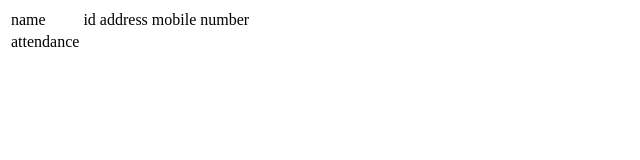
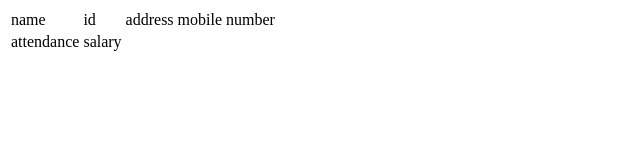
Before and after one commit to Sumesh921/HTMLForms, a plain HTML site: page index.html in a window 1280 px wide. Shown: the whole page, without its empty margins (0-640 px from the left). Drawn offline with Linux system fonts and the light colour scheme.

Commit message:
added salary

```diff
--- a/index.html
+++ b/index.html
@@ -14,6 +14,7 @@
 
         </tr>
             <td>attendance</td>
+            <td>salary</td>
         <tr>
 
         </tr>
```
